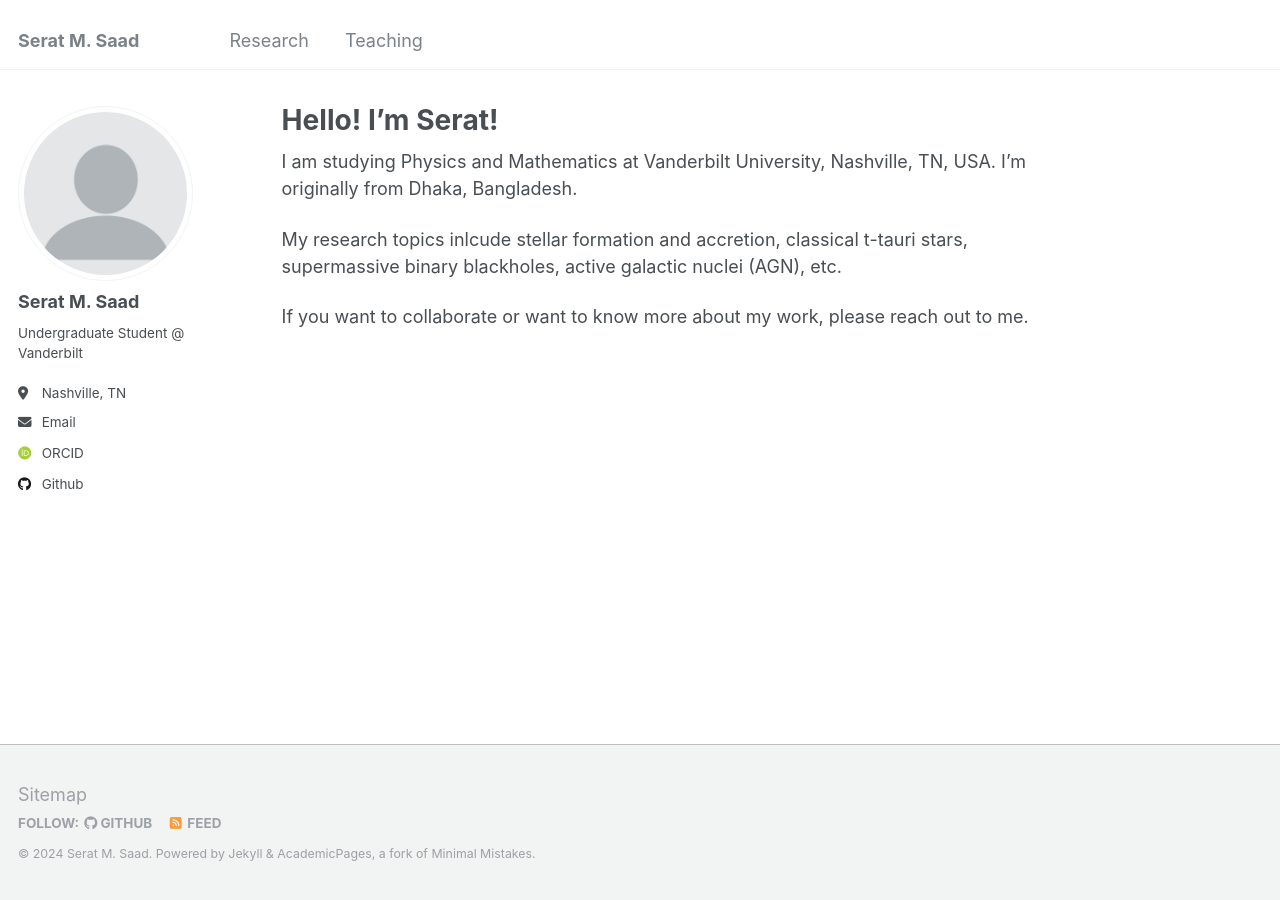
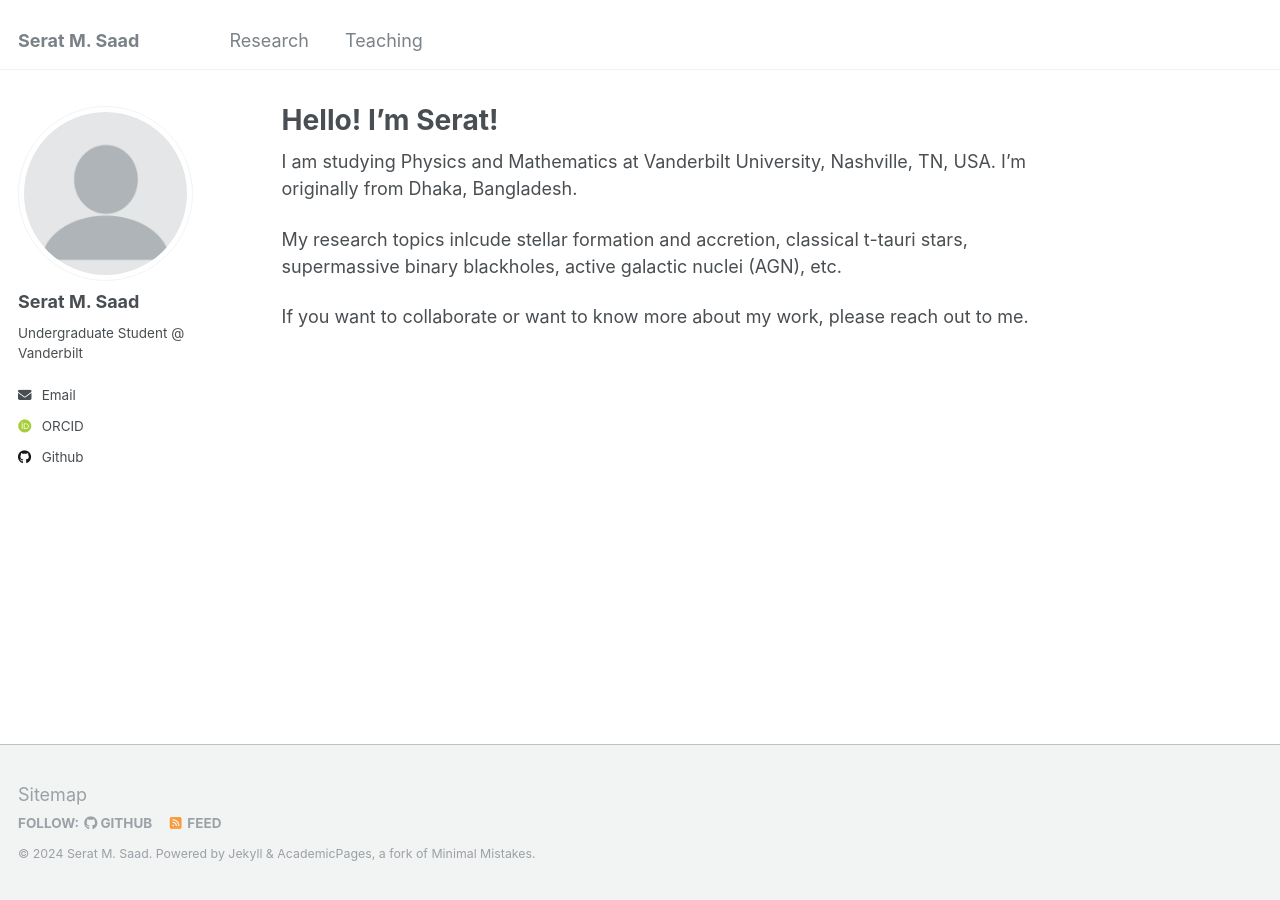
Before and after one commit to seratsaad/seratsaad.github.io, a Jekyll site: the page built from _pages/about.md, in a window 1280 px wide. Built offline with Jekyll 4.4.1, drawn with Linux system fonts in a browser that asks for light colours; some web fonts are replaced.

Commit message:
Update _config.yml

```diff
--- a/_config.yml
+++ b/_config.yml
@@ -25,7 +25,7 @@ author:
   name             : "Serat M. Saad"
   pronouns         : # example: "she/her"
   bio              : "Undergraduate Student @ Vanderbilt"
-  location         : "Nashville, TN"
+  location         : #"Nashville, TN"
   employer         : #"Vanderbilt University"
   uri              : # URL
   email            : "seratmahmudsaad (at) gmail (dot) com"
```
